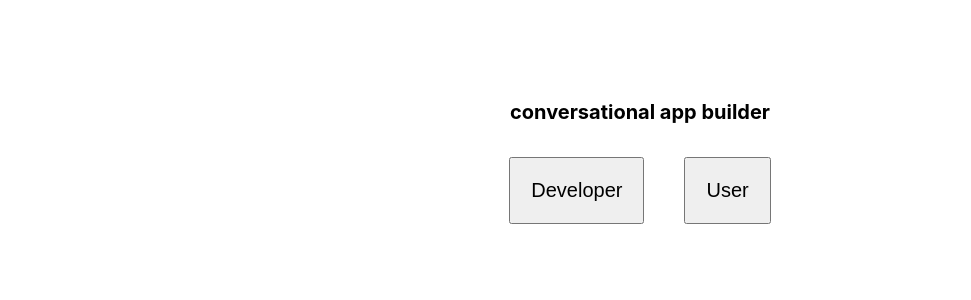
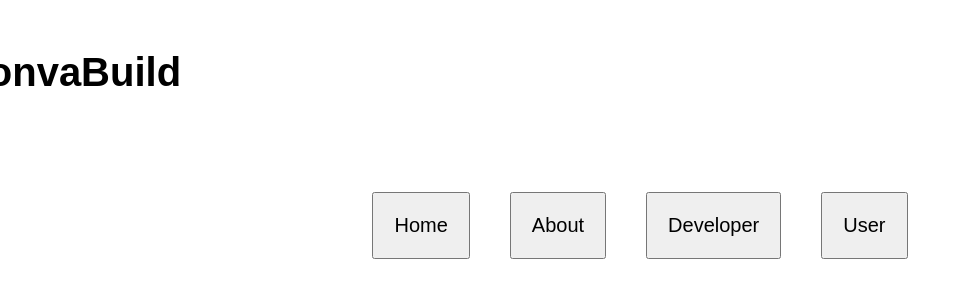
Before and after one commit to CodeDayLabs/ConversationAppBuilder, a React (Create React App) app: page / in a window 1280 px wide. Shown: the top 300 px of the page, without its empty margins (0-971 px from the left). Built offline with nearby package versions, Linux system fonts and the light colour scheme.

Commit message:
react developer

```diff
--- /dev/null
+++ b/package-lock copy.json
@@ -0,0 +1,3 @@
+{
+  "lockfileVersion": 1
+}
--- a/src/App.css
+++ b/src/App.css
@@ -1,16 +1,12 @@
+@import url('https://fonts.googleapis.com/css2?family=Roboto+Mono&display=swap');
 .App {
   text-align: center;
 }
 
 .App-logo {
+  animation: App-logo-spin infinite 20s linear;
   height: 40vmin;
   pointer-events: none;
-}
-
-@media (prefers-reduced-motion: no-preference) {
-  .App-logo {
-    animation: App-logo-spin infinite 20s linear;
-  }
 }
 
 .App-header {
--- a/src/Developer.css
+++ b/src/Developer.css
@@ -1,4 +1,4 @@
-.uploadFile > .upload {
+.SubmitFile > .submit {
   font-size: 20px;
   padding: 10px;
 }
@@ -8,3 +8,6 @@
   margin: 0;
   padding: 0;
 }
+.h1 {
+  font-size: 20px;
+}
--- a/src/Home.css
+++ b/src/Home.css
@@ -1,5 +1,13 @@
 h1 {
-  font-size: 20px;
+  font-family: 'Pathway Gothic One', sans-serif;
+  position: relative;
+  left:-570px;
+  font-size: 40px;
+  top:-50px;
+}
+.home{
+  position: relative;
+  left:-400px;
 }
 
 button {
--- a/src/Home.js
+++ b/src/Home.js
@@ -5,14 +5,24 @@
 function Home() {
   return (
     <div className="Home">
-      <h1>conversational app builder</h1>
-      <NavLink to="/developer">
-        <button class="developer">
+      <h1>ConvaBuild</h1>
+      <NavLink to="/Home">
+        <button class="Home">
+          Home
+        </button>
+      </NavLink>
+      <NavLink to="/About">
+        <button class="About">
+          About
+        </button>
+      </NavLink>
+      <NavLink to="/Developer">
+        <button class="Developer">
           Developer
         </button>
       </NavLink>
-      <NavLink to="/user">
-        <button class="user">
+      <NavLink to="/User">
+        <button class="User">
           User
         </button>
       </NavLink>
--- a/src/index.js
+++ b/src/index.js
@@ -15,3 +15,6 @@
 // to log results (for example: reportWebVitals(console.log))
 // or send to an analytics endpoint. Learn more: https://bit.ly/CRA-vitals
 reportWebVitals();
+
+
+export default App;
```
Also changed, not shown: src/App.js (line endings or trailing spaces), 2 other files (tests, documents, lock files or other folders).
